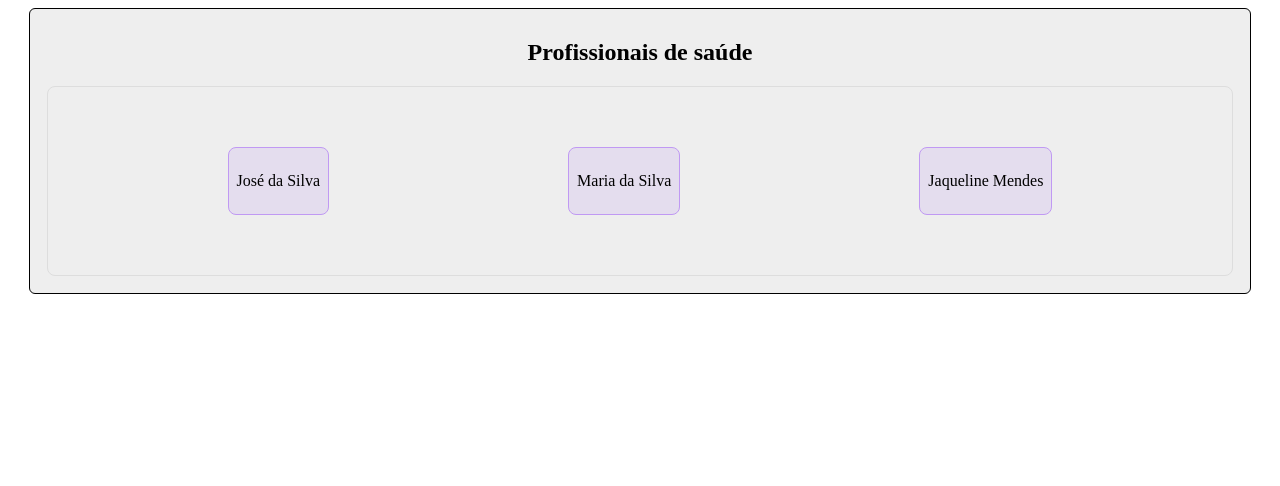
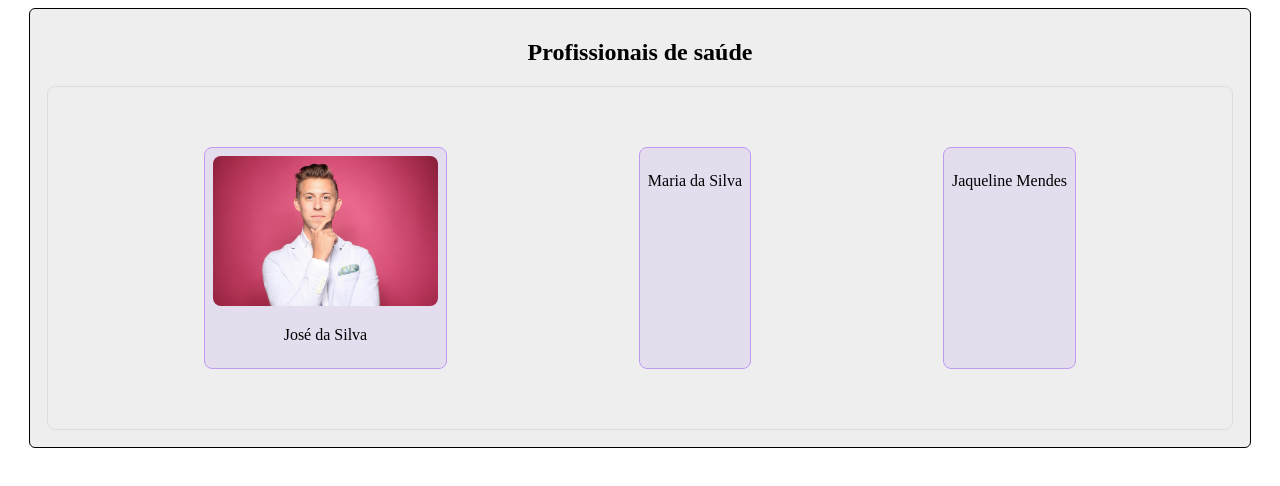
Before and after one commit to leonardovivo/pdm_fatec, a React (Vite) app in the folder exercicio-03/: page / in a window 1280 px wide. Shown: the top 486 px of the page. Built offline with nearby package versions, Linux system fonts and the light colour scheme.

Commit message:
learn(exercicio03-react): Acessa imagem usando import e tag img

```diff
--- a/exercicio-03/src/App.jsx
+++ b/exercicio-03/src/App.jsx
@@ -1,4 +1,5 @@
 import { useState } from 'react'
+import medico1 from './images/medico1.jpg'
 import './styles.css'
 
 function App() {
@@ -17,6 +18,7 @@ function App() {
       <div style={{margin: 7, border: '1px solid #DDD', borderRadius: 8, padding: 60, display: 'flex', flexDirection: 'row', justifyContent: 'space-around'}}>
 
       <div className="profissionais">
+         <img src={medico1}/>
          <p>{NomesMedicos.medico1}</p>
 
    </div>
```
